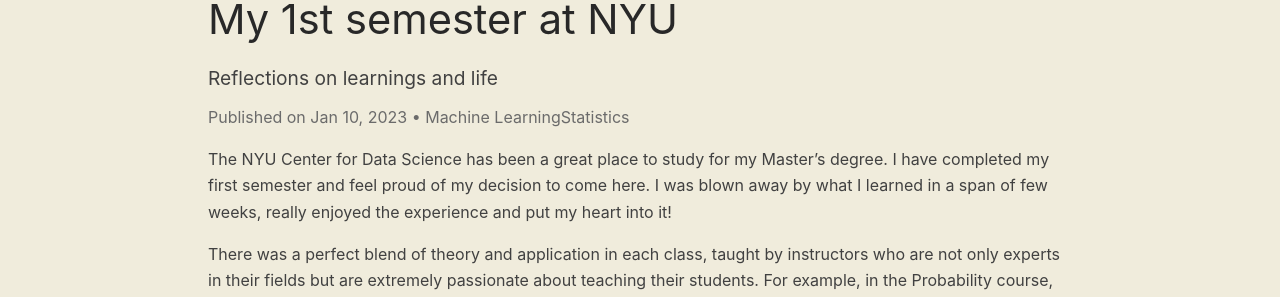
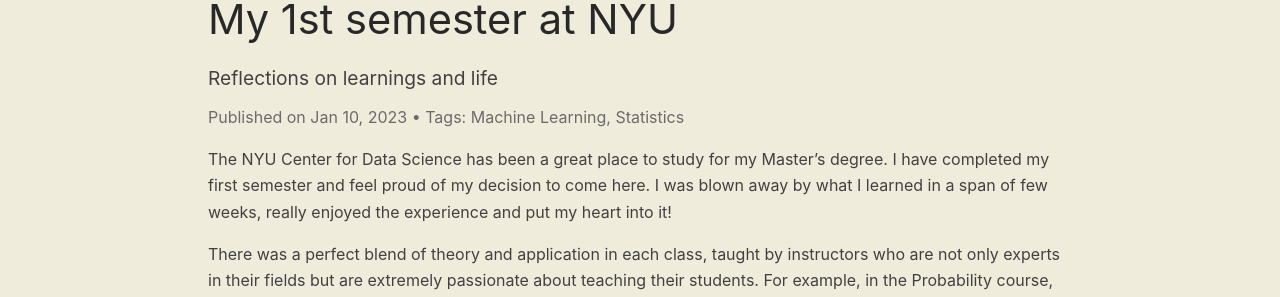
Before and after one commit to rutvi02/rutvi02.github.io, a Jekyll site: the page built from _posts/2023-01-10-nyusem1.markdown, in a window 1280 px wide. Shown: the part 255-552 px from the top of the page. Built offline with Jekyll 4.4.1, drawn with Linux system fonts in a browser that asks for light colours.

Commit message:
testing a feature

```diff
--- a/_layouts/post.html
+++ b/_layouts/post.html
@@ -10,7 +10,12 @@
       Published on {{ page.date | date: "%b %-d, %Y" }}
       {% if page.author %} • {{ page.author }}{% endif %}
       {% if page.meta %} • {{ page.meta }}{% endif %}
-      {% if page.tags %} • {{ page.tags }}{% endif %}
+      {% if page.tags %}
+        • Tags:
+        {% for tag in page.tags %}
+          <span class="tag-item">{{ tag }}</span>{% unless forloop.last %}, {% endunless %}
+        {% endfor %}
+      {% endif %}
       </p>
   </header>
 
```
